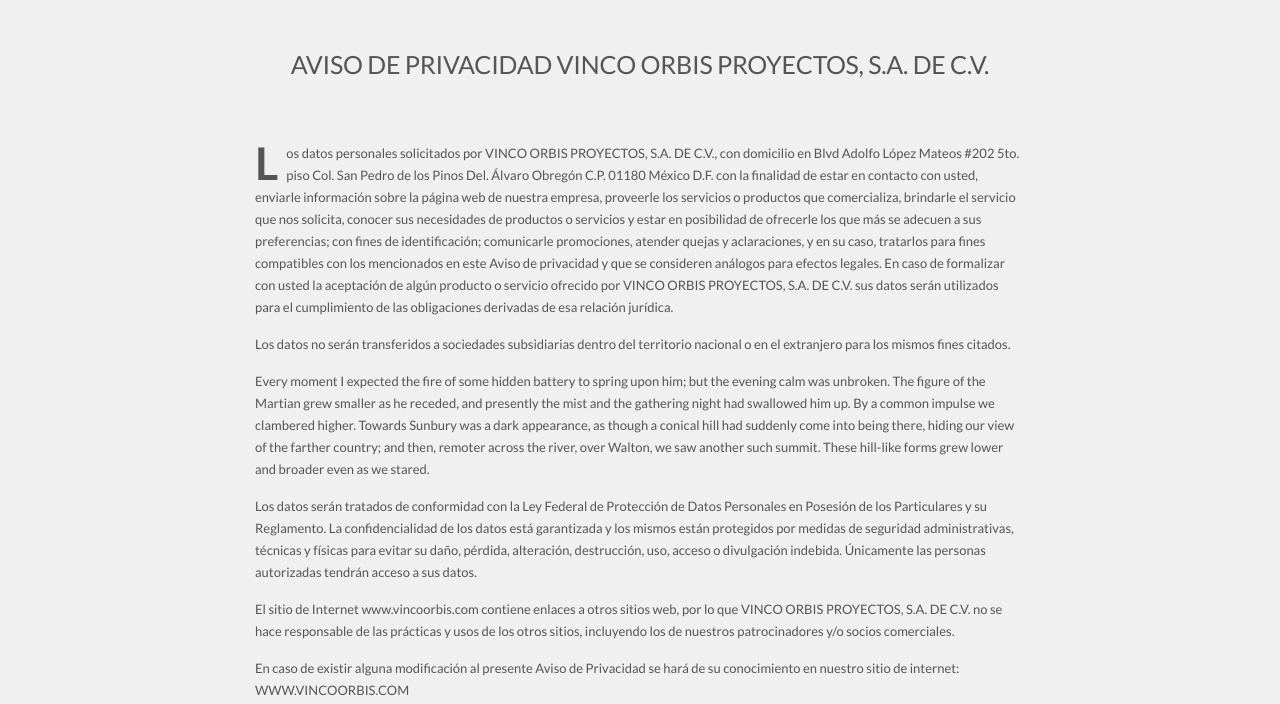
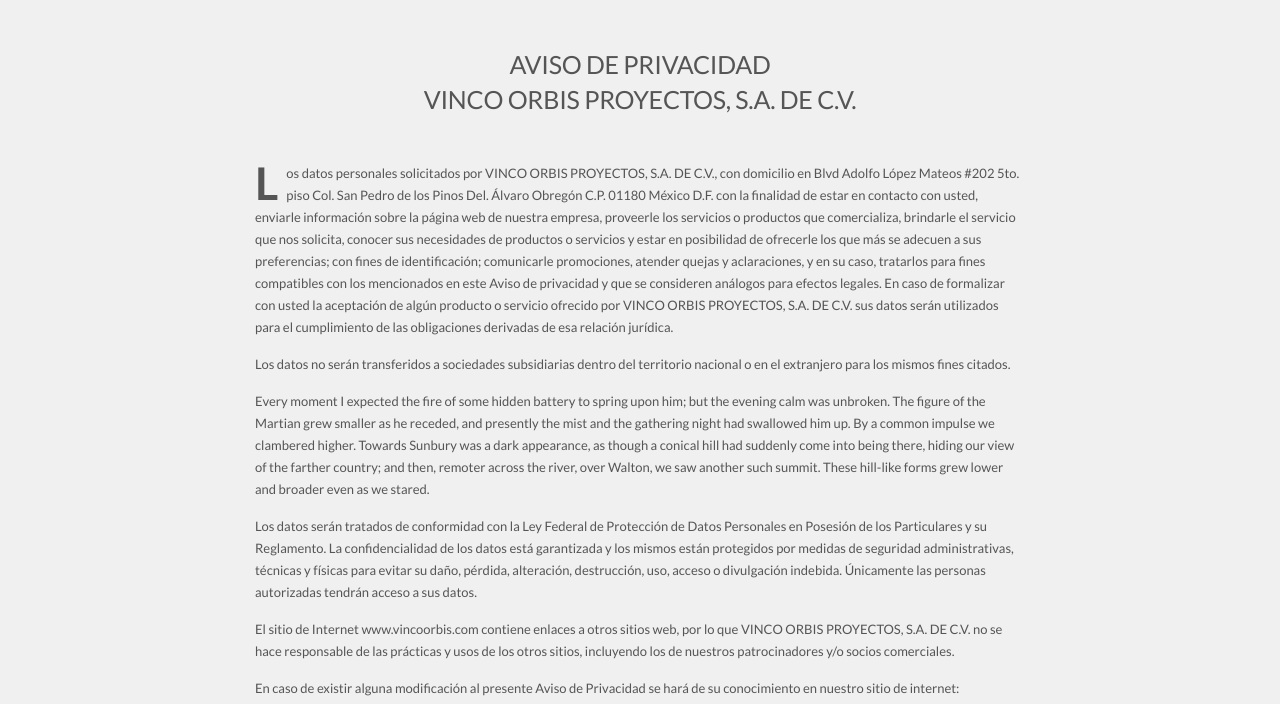
Before and after one commit to musghost/vincoorbis-front-end, a plain HTML site: page blog_post2.html in a window 1280 px wide. Shown: the part 89-793 px from the top of the page. Drawn offline with Linux system fonts and the light colour scheme; some packages are replaced by stand-ins of ours; a script that the page names is missing.

Commit message:
Changed title

```diff
--- a/blog_post2.html
+++ b/blog_post2.html
@@ -130,8 +130,7 @@
 		<div class="pad30"></div>
 
 		<div class="row">
-		<div class="span8 offset2"><h1 class="post_intro center">AVISO DE PRIVACIDAD VINCO ORBIS PROYECTOS, S.A. DE C.V.</h1>
-		<div class="pad30"></div>
+		<div class="span8 offset2"><h1 class="post_intro center">AVISO DE PRIVACIDAD <p>VINCO ORBIS PROYECTOS, S.A. DE C.V.</p></h1>
 
 		<div class="post">
 
@@ -154,7 +153,7 @@
 
 		<p>Podrá ejercer los derechos de acceso, rectificación, cancelación u oposición al tratamiento de sus datos, o bien, la petición de limitación de uso y divulgación de sus datos, presentando su solicitud a través del correo electrónico: contacto@vincoorbis.com o por escrito dirigido al domicilio de la empresa antes señalado.</p>
 
-		<p>Ultima actualización: Febrero 15 , 2013</p>
+		<p>Última actualización: Febrero 15 , 2013</p>
 
 		<hr>
 
```
